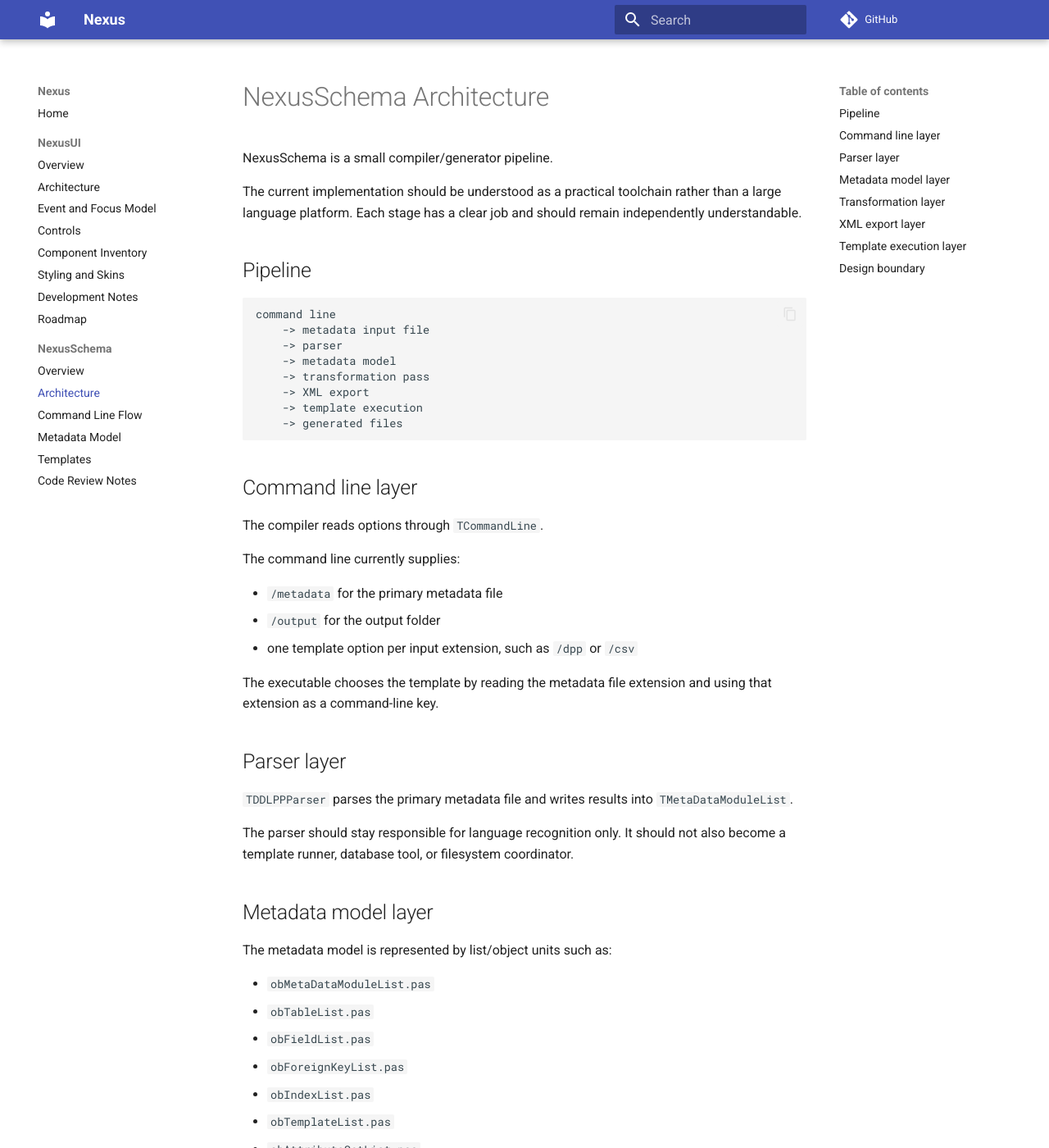
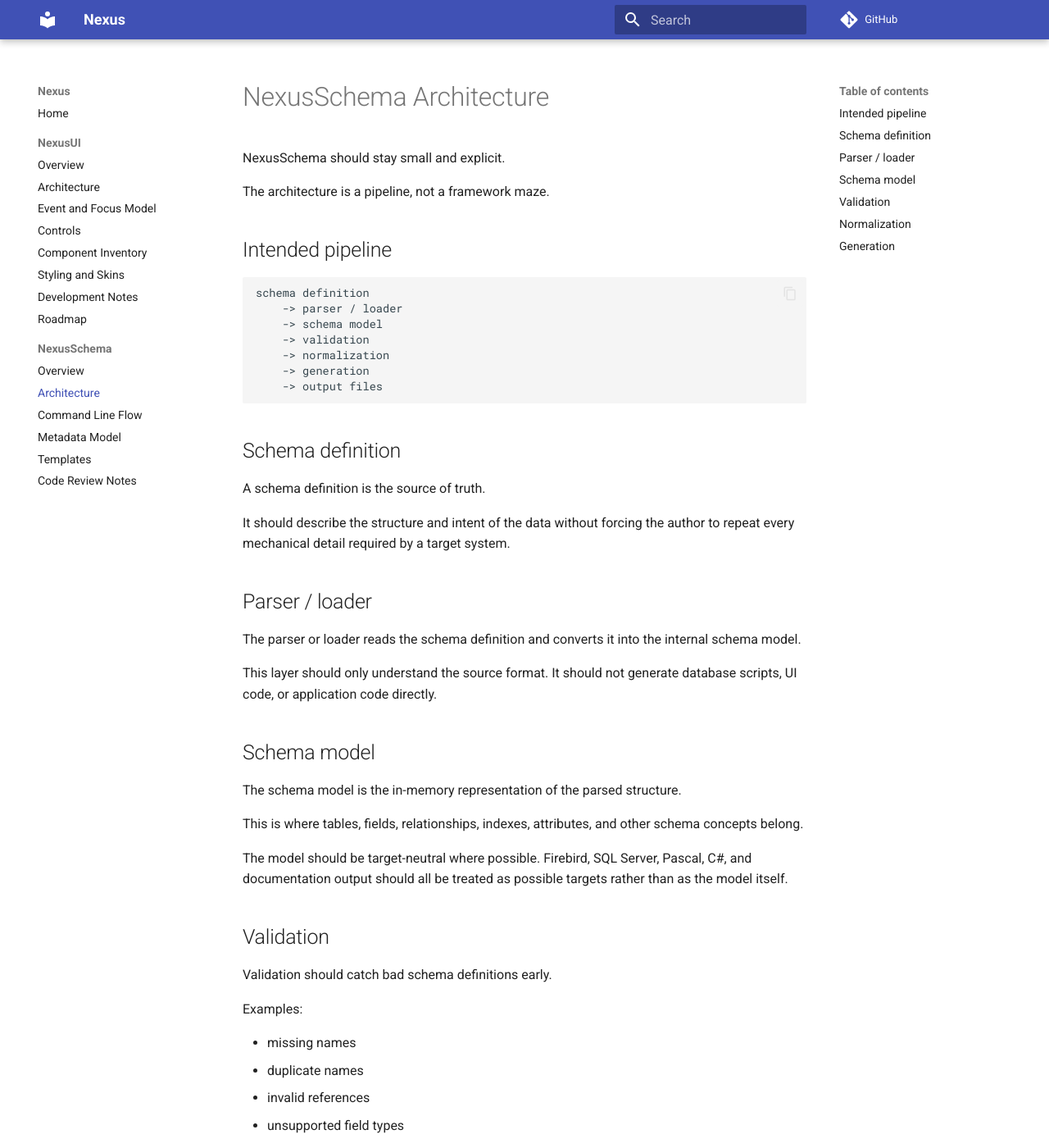
Before and after one commit to nxrp-dev/nexus, an MkDocs documentation site: the page built from docs/nexusschema/architecture.md, in a window 1280 px wide and 1400 px high. Shown: the whole window at 82% size. Built offline with MkDocs 1.6.1 and Material for MkDocs 9.7.7, drawn with Linux system fonts in a browser that asks for light colours; comment, search, counter and statistics services are not loaded; some of the changed text lies outside the part shown.

Commit message:
Replace NexusSchema architecture with public documentation

````diff
--- a/docs/nexusschema/architecture.md
+++ b/docs/nexusschema/architecture.md
@@ -1,86 +1,78 @@
 # NexusSchema Architecture
 
-NexusSchema is a small compiler/generator pipeline.
+NexusSchema should stay small and explicit.
 
-The current implementation should be understood as a practical toolchain rather than a large language platform. Each stage has a clear job and should remain independently understandable.
+The architecture is a pipeline, not a framework maze.
 
-## Pipeline
+## Intended pipeline
 
 ```text
-command line
-    -> metadata input file
-    -> parser
-    -> metadata model
-    -> transformation pass
-    -> XML export
-    -> template execution
-    -> generated files
+schema definition
+    -> parser / loader
+    -> schema model
+    -> validation
+    -> normalization
+    -> generation
+    -> output files
 ```
 
-## Command line layer
+## Schema definition
 
-The compiler reads options through `TCommandLine`.
+A schema definition is the source of truth.
 
-The command line currently supplies:
+It should describe the structure and intent of the data without forcing the author to repeat every mechanical detail required by a target system.
 
-- `/metadata` for the primary metadata file
-- `/output` for the output folder
-- one template option per input extension, such as `/dpp` or `/csv`
+## Parser / loader
 
-The executable chooses the template by reading the metadata file extension and using that extension as a command-line key.
+The parser or loader reads the schema definition and converts it into the internal schema model.
 
-## Parser layer
+This layer should only understand the source format. It should not generate database scripts, UI code, or application code directly.
 
-`TDDLPPParser` parses the primary metadata file and writes results into `TMetaDataModuleList`.
+## Schema model
 
-The parser should stay responsible for language recognition only. It should not also become a template runner, database tool, or filesystem coordinator.
+The schema model is the in-memory representation of the parsed structure.
 
-## Metadata model layer
+This is where tables, fields, relationships, indexes, attributes, and other schema concepts belong.
 
-The metadata model is represented by list/object units such as:
+The model should be target-neutral where possible. Firebird, SQL Server, Pascal, C#, and documentation output should all be treated as possible targets rather than as the model itself.
 
-- `obMetaDataModuleList.pas`
-- `obTableList.pas`
-- `obFieldList.pas`
-- `obForeignKeyList.pas`
-- `obIndexList.pas`
-- `obTemplateList.pas`
-- `obAttributeSetList.pas`
-- `obNameValueList.pas`
-- `obNameList.pas`
+## Validation
 
-These units form the compiler's internal schema representation.
+Validation should catch bad schema definitions early.
 
-## Transformation layer
+Examples:
 
-`TMetaDataTransform` runs after parsing and before output.
+- missing names
+- duplicate names
+- invalid references
+- unsupported field types
+- relationship errors
+- target-specific incompatibilities
 
-This is the correct place for derived metadata, normalization, expansion, defaults, and other operations that should not be hard-coded into templates.
+## Normalization
 
-## XML export layer
+Normalization fills in derived facts and defaults.
 
-The compiler saves the transformed metadata model to XML before template execution.
+Examples:
 
-That XML is the bridge between the Pascal compiler code and the external template system.
+- generated constraint names
+- generated index names
+- default table suffixes
+- default field attributes
+- inferred relationships
 
-## Template execution layer
+If more than one output target needs the same derived value, calculate it once during normalization.
 
-The current implementation invokes FMPP and passes a `DDLPP` data-model binding into the template command line.
+## Generation
 
-There are two execution shapes:
+Generators turn the normalized schema model into files.
 
-- whole-model template execution against the generated XML
-- per-table or per-data-file template execution using the child data entries from `lMetaData.Data`
+Possible generators include:
 
-## Design boundary
+- database scripts
+- import scripts
+- source code
+- validation code
+- documentation
 
-Keep these jobs separate:
-
-- parser reads language
-- model stores facts
-- transform derives facts
-- XML exports facts
-- template writes text
-- database executes generated SQL
-
-NexusSchema should not blur those boundaries unless there is a concrete reason.
+Generators should be boring. They should emit from the model, not rediscover schema meaning.
````
